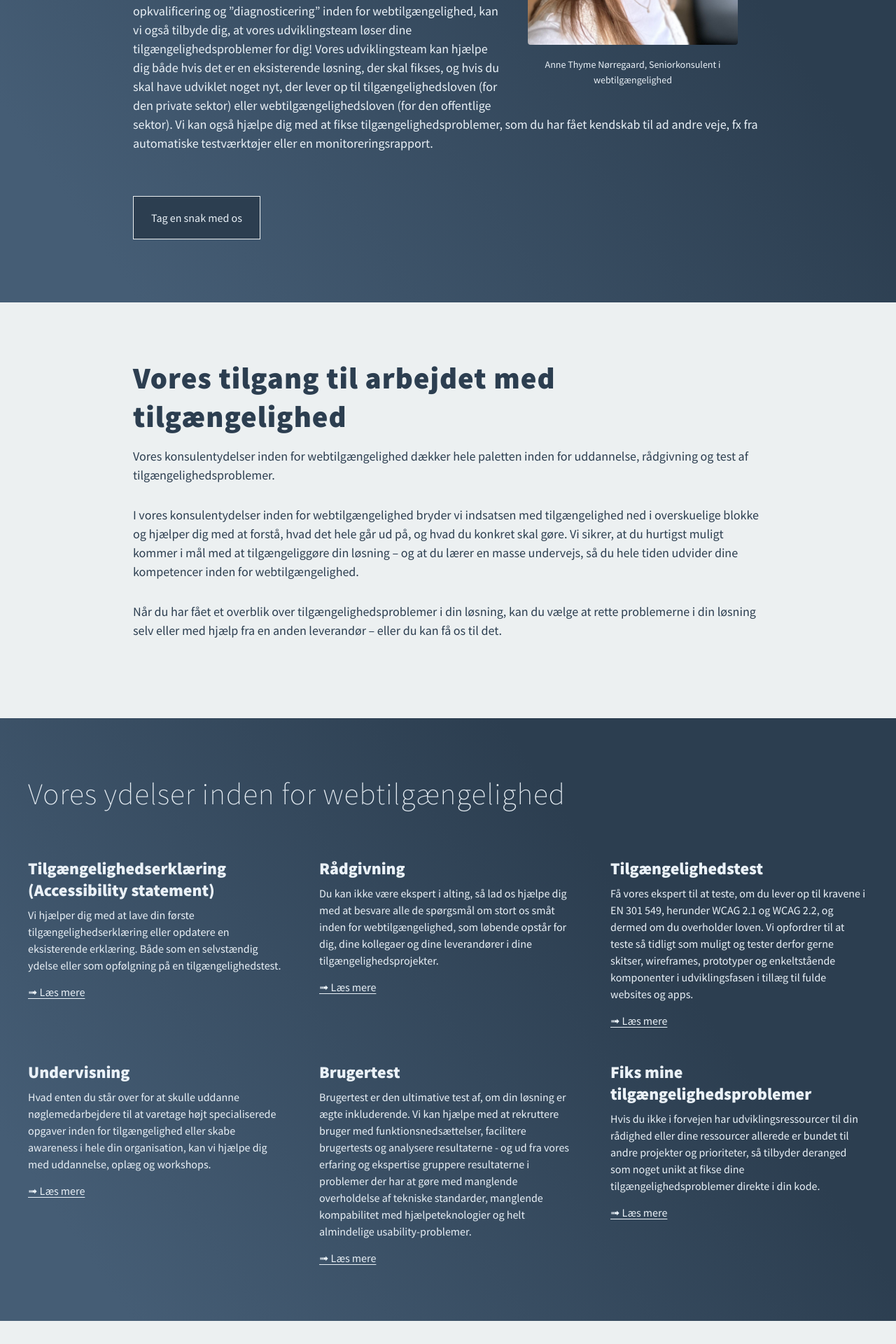
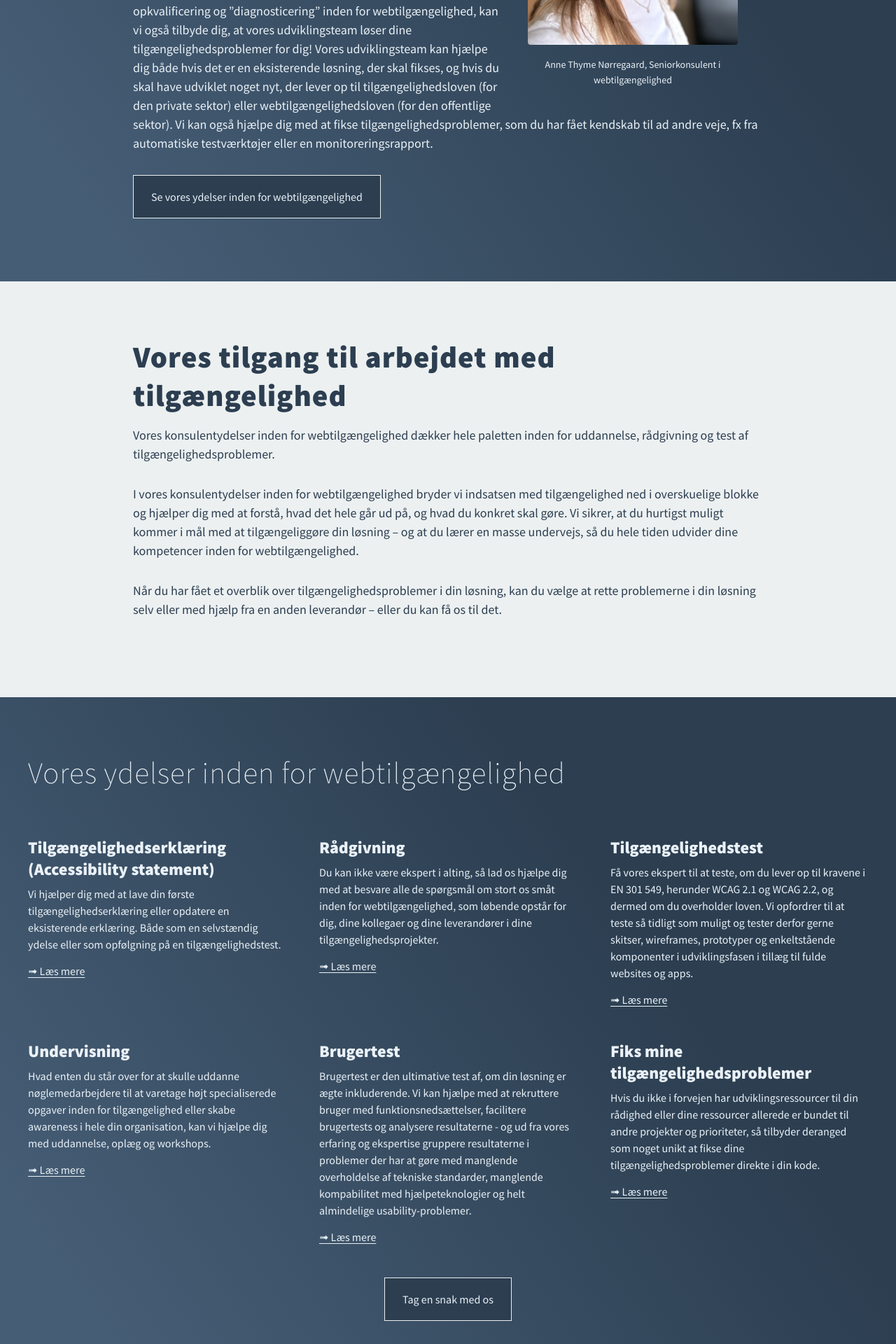
Before and after one commit to derangeddk/deranged.dk, a Jekyll site: the page built from da/tilgaengelighed/index.html, in a window 1280 px wide. Shown: the part 1780-3700 px from the top of the page at 70% size. Built offline with Jekyll 4.4.1, drawn with Linux system fonts in a browser that asks for light colours; comment, search, counter and statistics services are not loaded.

Commit message:
Add CTA block to accessibility page

```diff
--- a/_sass/button.scss
+++ b/_sass/button.scss
@@ -11,6 +11,7 @@
   width: 100%;
   font-size: 1em;
   font-family: inherit;
+  text-align: center;
 
   &:hover {
     background: #375068;
--- a/da/tilgaengelighed/index.html
+++ b/da/tilgaengelighed/index.html
@@ -81,6 +81,20 @@ lang: "da_dk"
     font-size: 1.125rem;
     line-height: 1.6;
     margin-bottom: 2rem;
+
+    p:last-child {
+      margin-bottom: 0;
+    }
+  }
+
+  .section__cta {
+    margin-top: 3rem;
+  }
+  .section__cta--no-margin-top {
+    margin-top: 0;
+  }
+  .section__cta--centered {
+    text-align: center;
   }
 
   .subpages-list {
@@ -173,13 +187,16 @@ lang: "da_dk"
             Vores seniorkonsulent i webtilgængelighed, Anne Thyme Nørregaard, har 10+ års erfaring inden for tilgængelighed og er Certified Professional in Web Accessibility (CPWA), som er den højeste niveau certificering, der tilbydes fra International Association of Accessibility Professionals (IAAP), og deranged er blandt andet leverandør til Digitaliseringsstyrelsen på opgaven med at monitorere om offentlige myndigheders websteder og apps lever op til kravene i webtilgængelighedsloven. Anne har hjulpet utallige offentlige myndigheder og private virksomheder med at opkvalificere deres medarbejdere og sikre tilgængeligheden på deres websteder, i apps og i software.
           </p>
           <p>
-          deranged er også et udviklingshus, så ud over at vi leverer opkvalificering og ”diagnosticering” inden for webtilgængelighed, kan vi også tilbyde dig, at vores udviklingsteam løser dine tilgængelighedsproblemer for dig! Vores udviklingsteam kan hjælpe dig både hvis det er en eksisterende løsning, der skal fikses, og hvis du skal have udviklet noget nyt, der lever op til tilgængelighedsloven (for den private sektor) eller webtilgængelighedsloven (for den offentlige sektor). Vi kan også hjælpe dig med at fikse tilgængelighedsproblemer, som du har fået kendskab til ad andre veje, fx fra automatiske testværktøjer eller en monitoreringsrapport.
-        </p>
+            deranged er også et udviklingshus, så ud over at vi leverer opkvalificering og ”diagnosticering” inden for webtilgængelighed, kan vi også tilbyde dig, at vores udviklingsteam løser dine tilgængelighedsproblemer for dig! Vores udviklingsteam kan hjælpe dig både hvis det er en eksisterende løsning, der skal fikses, og hvis du skal have udviklet noget nyt, der lever op til tilgængelighedsloven (for den private sektor) eller webtilgængelighedsloven (for den offentlige sektor). Vi kan også hjælpe dig med at fikse tilgængelighedsproblemer, som du har fået kendskab til ad andre veje, fx fra automatiske testværktøjer eller en monitoreringsrapport.
+          </p>
         </div>
       </div>
-      <div class="section-button-middle">
-        <a class="button" href="#contact">Tag en snak med os</a>
+      <div class="section__cta section__cta--no-margin-top">
+        <a class="button" href="#services">
+          Se vores ydelser inden for webtilgængelighed
+        </a>
       </div>
+    </div>
   </section>
 
   <section class="content">
@@ -201,7 +218,7 @@ lang: "da_dk"
     </div>
   </section>
 
-  <section class="content content--blue">
+  <section class="content content--blue" id="services">
     <div class="content__container content__container--wide">
       <h2 class="section__heading section__heading--light section__heading--extra-margin-bottom">
         Vores ydelser inden for webtilgængelighed
@@ -225,6 +242,11 @@ lang: "da_dk"
             </div>
           {% endunless %}
         {% endfor %}
+      </div>
+      <div class="section__cta section__cta--centered section__cta--extra-margin-top">
+        <a class="button" href="#contact">
+            Tag en snak med os
+        </a>
       </div>
     </div>
   </section>
```
